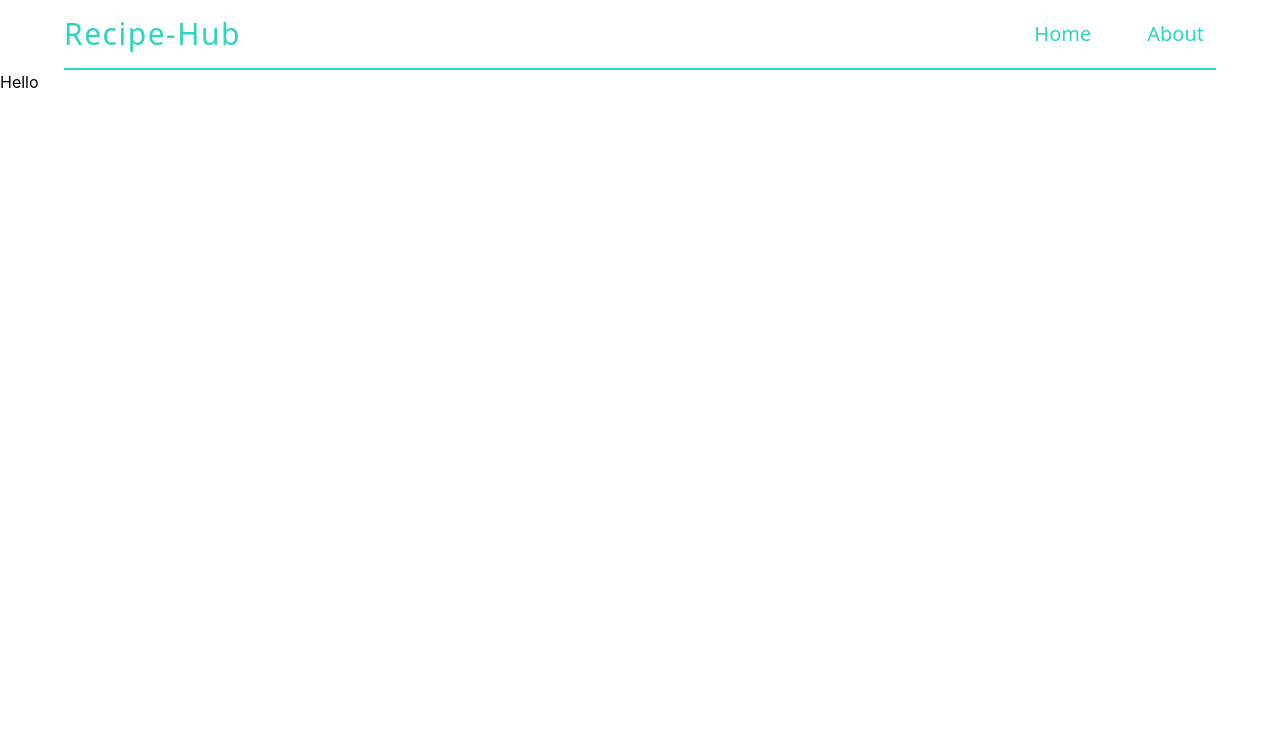
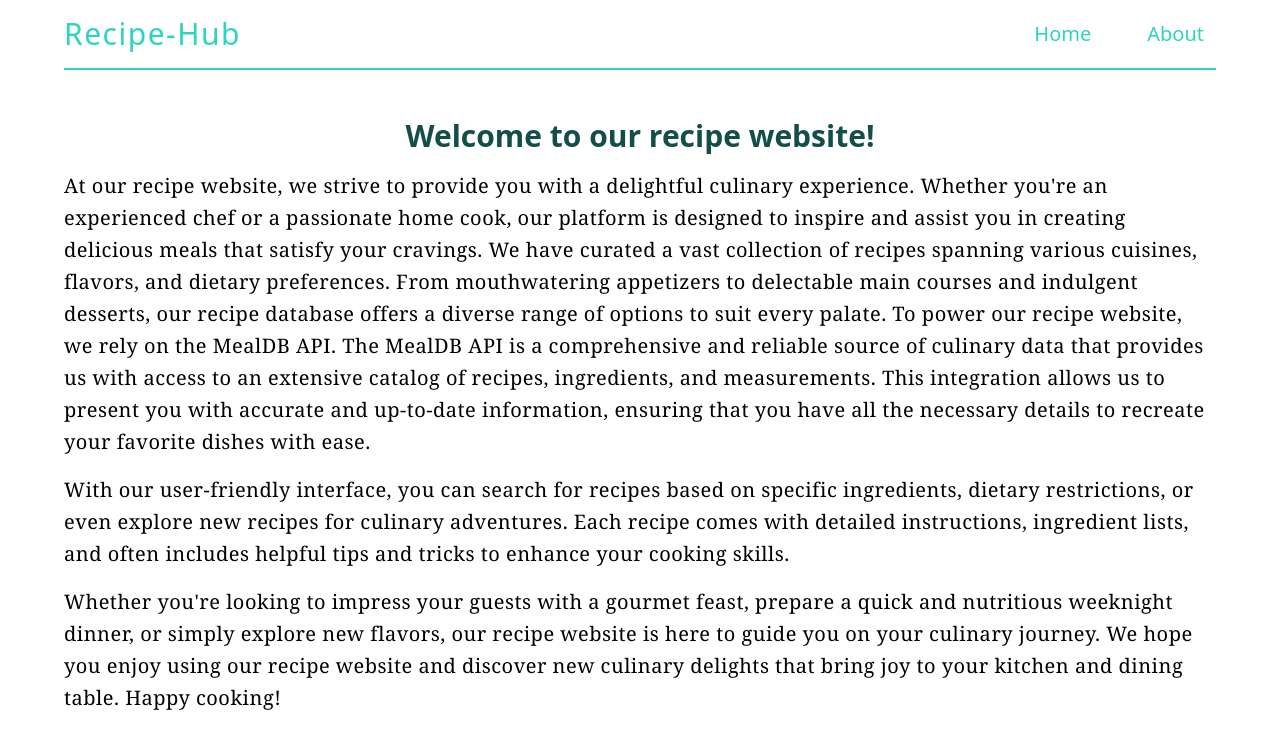
Before and after one commit to AshwinSriram11/Recipe-Hub, a React (Create React App) app: page /about in a window 1280 px wide. Shown: the top 748 px of the page. Built offline with nearby package versions, Linux system fonts and the light colour scheme.

Commit message:
Added detailed recipe page and about page

```diff
--- a/src/Components/About.jsx
+++ b/src/Components/About.jsx
@@ -1,7 +1,42 @@
 function About() {
   return (
     <div>
-      <h1>Hello</h1>
+      <div className="mx-16 my-12">
+        <p className="text-center mb-4 text-teal-900 text-3xl font-sans font-semibold">
+          Welcome to our recipe website!
+        </p>
+        <p className="font-serif tracking-wide leading-8 text-xl my-4">
+          At our recipe website, we strive to provide you with a delightful
+          culinary experience. Whether you're an experienced chef or a
+          passionate home cook, our platform is designed to inspire and assist
+          you in creating delicious meals that satisfy your cravings. We have
+          curated a vast collection of recipes spanning various cuisines,
+          flavors, and dietary preferences. From mouthwatering appetizers to
+          delectable main courses and indulgent desserts, our recipe database
+          offers a diverse range of options to suit every palate. To power our
+          recipe website, we rely on the MealDB API. The MealDB API is a
+          comprehensive and reliable source of culinary data that provides us
+          with access to an extensive catalog of recipes, ingredients, and
+          measurements. This integration allows us to present you with accurate
+          and up-to-date information, ensuring that you have all the necessary
+          details to recreate your favorite dishes with ease.
+        </p>
+        <p className="font-serif tracking-wide leading-8 text-xl my-4">
+          With our user-friendly interface, you can search for recipes based on
+          specific ingredients, dietary restrictions, or even explore new
+          recipes for culinary adventures. Each recipe comes with detailed
+          instructions, ingredient lists, and often includes helpful tips and
+          tricks to enhance your cooking skills.
+        </p>
+        <p className="font-serif tracking-wide leading-8 text-xl my-4">
+          Whether you're looking to impress your guests with a gourmet feast,
+          prepare a quick and nutritious weeknight dinner, or simply explore new
+          flavors, our recipe website is here to guide you on your culinary
+          journey. We hope you enjoy using our recipe website and discover new
+          culinary delights that bring joy to your kitchen and dining table.
+          Happy cooking!
+        </p>
+      </div>
     </div>
   );
 }
--- a/src/Components/RecipeMain.jsx
+++ b/src/Components/RecipeMain.jsx
@@ -23,11 +23,146 @@ function RecipeMain() {
 
   return (
     <div>
-      <h1>{recipe.strMeal}</h1>
-      <h3>Cuisine : {recipe.strArea}</h3>
-      <p>Category : {recipe.strCategory}</p>
-      <img src={recipe.strMealThumb} alt={recipe.strMeal} />
-      <p>{recipe.strInstructions}</p>
+      <h1 className="pt-8 text-center text-3xl font-sans font-semibold text-teal-900">
+        {recipe.strMeal}
+      </h1>
+      <div className="m-5 p-5 font-serif grid grid-cols-2 grid-flow-row">
+        <div className="text-slate-500">
+          <p className="text-xl pl-8 py-5">
+            <span className="font-bold text-slate-950">Cuisine : </span>
+            {recipe.strArea}
+          </p>
+          <p className="text-xl pl-8 py-5">
+            <span className="font-bold text-slate-950">Category : </span>
+            {recipe.strCategory}
+          </p>
+          <div className="text-xl pl-8 py-5">
+            <p className="text-xl font-bold pb-4 text-slate-950">Ingredients</p>
+            <ol>
+              {recipe.strIngredient1 && (
+                <li>
+                  {recipe.strIngredient1} - {recipe.strMeasure1}
+                </li>
+              )}
+              {recipe.strIngredient2 && (
+                <li>
+                  {recipe.strIngredient2} - {recipe.strMeasure2}
+                </li>
+              )}
+              {recipe.strIngredient3 && (
+                <li>
+                  {recipe.strIngredient3} - {recipe.strMeasure3}
+                </li>
+              )}
+              {recipe.strIngredient4 && (
+                <li>
+                  {recipe.strIngredient4} - {recipe.strMeasure4}
+                </li>
+              )}
+              {recipe.strIngredient5 && (
+                <li>
+                  {recipe.strIngredient5} - {recipe.strMeasure5}
+                </li>
+              )}
+              {recipe.strIngredient6 && (
+                <li>
+                  {recipe.strIngredient6} - {recipe.strMeasure6}
+                </li>
+              )}
+              {recipe.strIngredient7 && (
+                <li>
+                  {recipe.strIngredient7} - {recipe.strMeasure7}
+                </li>
+              )}
+              {recipe.strIngredient8 && (
+                <li>
+                  {recipe.strIngredient8} - {recipe.strMeasure8}
+                </li>
+              )}
+              {recipe.strIngredient9 && (
+                <li>
+                  {recipe.strIngredient9} - {recipe.strMeasure9}
+                </li>
+              )}
+              {recipe.strIngredient10 && (
+                <li>
+                  {recipe.strIngredient10} - {recipe.strMeasure10}
+                </li>
+              )}
+              {recipe.strIngredient11 && (
+                <li>
+                  {recipe.strIngredient11} - {recipe.strMeasure11}
+                </li>
+              )}
+              {recipe.strIngredient12 && (
+                <li>
+                  {recipe.strIngredient12} - {recipe.strMeasure12}
+                </li>
+              )}
+              {recipe.strIngredient13 && (
+                <li>
+                  {recipe.strIngredient13} - {recipe.strMeasure13}
+                </li>
+              )}
+              {recipe.strIngredient14 && (
+                <li>
+                  {recipe.strIngredient14} - {recipe.strMeasure14}
+                </li>
+              )}
+              {recipe.strIngredient15 && (
+                <li>
+                  {recipe.strIngredient15} - {recipe.strMeasure15}
+                </li>
+              )}
+              {recipe.strIngredient16 && (
+                <li>
+                  {recipe.strIngredient16} - {recipe.strMeasure16}
+                </li>
+              )}
+              {recipe.strIngredient17 && (
+                <li>
+                  {recipe.strIngredient17} - {recipe.strMeasure17}
+                </li>
+              )}
+              {recipe.strIngredient18 && (
+                <li>
+                  {recipe.strIngredient18} - {recipe.strMeasure18}
+                </li>
+              )}
+              {recipe.strIngredient19 && (
+                <li>
+                  {recipe.strIngredient19} - {recipe.strMeasure19}
+                </li>
+              )}
+              {recipe.strIngredient20 && (
+                <li>
+                  {recipe.strIngredient20} - {recipe.strMeasure20}
+                </li>
+              )}
+            </ol>
+          </div>
+        </div>
+        <div>
+          <img
+            className="border-slate-500 mt-5 border-4 w-[70%] ml-24"
+            src={recipe.strMealThumb}
+            alt={recipe.strMeal}
+          />
+          <p className="ml-24 p-4 mr-20 mt-5 text-center font-semibold text-teal-900">
+            View full recipe on{" "}
+            <a
+              className="bg-red-500 font-sans p-2 text-slate-100 rounded-2xl transition ease-in-out duration-300 hover:bg-red-400"
+              href={recipe.strYoutube}
+            >
+              YouTube
+            </a>
+          </p>
+        </div>
+      </div>
+      <div className="m-5 p-5 text-xl pl-8 py-5">
+        <p className=" ml-4 text-xl font-bold font-serif text-slate-950">Instructions</p>
+        <p className="ml-4 text-slate-500">{recipe.strInstructions}</p>
+      </div>
     </div>
   );
 }
```
Also changed, not shown: public/youtube.png (added).
